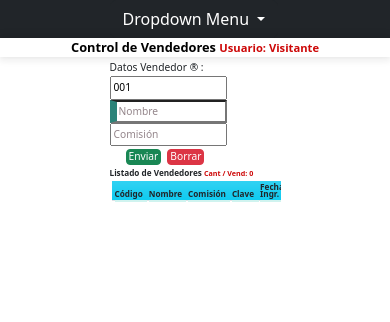
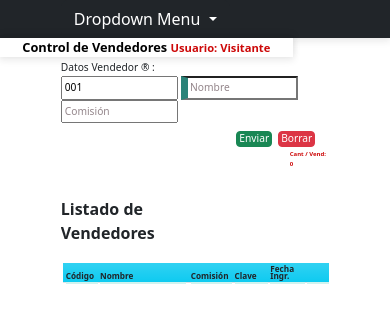
Before and after one commit to RonnieAlvarez/CtrlVendedores, a website with bundled scripts: page html/vendedor.html in a window 390 px wide. Built offline with nearby package versions, Linux system fonts and the light colour scheme; no server answers; a script that the page names is missing.

Commit message:
ajustes 1711 noche

```diff
--- a/css/style.css
+++ b/css/style.css
@@ -41,6 +41,11 @@
 /*   place-content: center; */
   background-position: top;
   background-repeat: no-repeat;
+}
+.currencies {
+  background-image: url(../imgs/foreign-exchange.webp);
+  background-position: top;
+  background-repeat: repeat;
 }
 body {
   background-color: var(--neutral-5);
@@ -232,9 +237,13 @@ justify-content: center;
 align-items: center;
 box-shadow: 0px 3px 7px 1px rgba(0, 0, 0, 0.07),
   0px -3px 7px 1px rgba(0, 0, 0, 0.07);
-
+ background-color: var(--neutral-4);
 }
-
+.fondo{
+  background-color: var(--neutral-4);
+  box-shadow: 0px 3px 7px 1px rgba(0, 0, 0, 0.07),
+  0px -3px 7px 1px rgba(0, 0, 0, 0.07);
+}
 @media (max-width: 600px) {
   .letraPequena{
     font-size: 0.8em;
--- a/html/cotizaciones.html
+++ b/html/cotizaciones.html
@@ -11,9 +11,10 @@
         integrity="sha384-Zenh87qX5JnK2Jl0vWa8Ck2rdkQ2Bzep5IDxbcnCeuOxjzrPF/et3URy9Bv1WTRi" crossorigin="anonymous">
     <link rel="stylesheet" href="../css/cotizaciones-css.css">
     <link rel="stylesheet" href="../css/menu.css">
+    <link rel="shortcut icon" href="./imgs/favicon.ico" type="image/x-icon">
 </head>
 
-<body>
+<body class="currencies">
     <div id="overlay">
         <div class="cv-spinner">
             <span class="spinner"></span>
@@ -43,7 +44,7 @@
         </div>
     </nav>
 
-    <main class="pcontainer d-flex flex-column align-items-center">
+    <main class="pcontainer d-flex flex-column align-items-center fondo w-50">
         <h4>Cotizaciones de Criptomonedas</h4>
         <div >
             <input type="text" id="buscar-pal"> <button id="busca" class="busca ">Buscar</button>
@@ -59,7 +60,7 @@
                     <th>Precio</th>
                 </tr>
             </thead>
-            <tbody id="bdatos">
+            <tbody id="bdatos w-50">
 
             </tbody>
         </table>
--- a/html/vendedor.html
+++ b/html/vendedor.html
@@ -6,7 +6,7 @@
     <meta http-equiv="X-UA-Compatible" content="IE=edge">
     <meta name="viewport" content="width=device-width, initial-scale=1.0">
     <link rel="stylesheet" href="../css/style.css">
-
+    <link rel="shortcut icon" href="./imgs/favicon.ico" type="image/x-icon">
     <link href="https://cdn.jsdelivr.net/npm/bootstrap@5.2.2/dist/css/bootstrap.min.css" rel="stylesheet"
         integrity="sha384-Zenh87qX5JnK2Jl0vWa8Ck2rdkQ2Bzep5IDxbcnCeuOxjzrPF/et3URy9Bv1WTRi" crossorigin="anonymous">
     <script src="https://cdn.jsdelivr.net/npm/popper.js@1.12.9/dist/umd/popper.min.js"></script>
@@ -20,50 +20,56 @@
 
 <body class="letraPequena">
     <nav class="navbar navbar-expand-sm navbar-dark bg-dark m-0 p-0 " id="menuopciones">
-        <div class="container-fluid w-50">
+        <div class="container-fluid w-75">
 
             <div class="dropdown letraPequena">
-            <button class="btn btn-dark dropdown-toggle" type="button" data-bs-toggle="dropdown" aria-expanded="false">
+                <button class="btn btn-dark dropdown-toggle" type="button" data-bs-toggle="dropdown"
+                    aria-expanded="false">
                     Dropdown Menu
                 </button>
                 <ul class="dropdown-menu dropdown-menu-dark">
                     <li><a class="dropdown-item" href="../index.html">Inicio</a></li>
                     <li><a class="dropdown-item active" href="./vendedor.html">Vendedores</a></li>
                     <li><a class="dropdown-item" href="./cotizaciones.html">CryptoMonedas</a></li>
-              <li><hr class="dropdown-divider"></li>
+                    <li>
+                        <hr class="dropdown-divider">
+                    </li>
                     <li><a class="dropdown-item" href="./currency.html">Conversor de Divisas</a></li>
                 </ul>
             </div>
     </nav>
-    <nav class="container navbar m-0 p-0 justify-content-center">
+    <nav class="container navbar m-0 p-0 justify-content-center w-75">
         <span class="nav-brand m-0 p-0 fw-bold " id="encabezausuario">Control de Vendedores</span>
     </nav>
 
-    <main class="container w-50">
+    <main class="container w-75">
         <div class="centert d-flex flex-row justify-content-center">
             <form id="venform" name="venform">
-                <span class="form-title ">Datos Vendedor &#174 : </span><span
-                        id="digitado"></span> <br>
-                <input  type="text" class="datos " required name="codven" id="codven"
-                    placeholder="Codigo ej('001')" onkeyup="saltar(event,'nombreven')" pattern="[1,15]+" autofocus maxlength="3">
-                <input style="text-transform: capitalize;" type="text" class="datos" required
-                    name="nombreven" id="nombreven" onfocus="this.value=''" placeholder="Nombre"
-                    onkeyup="saltar(event,'comisionven')" pattern="[A-Za-z0-9_-]+">
-                <input  type="number" class="datos" required name="comisionven" id="comisionven"
-                    onfocus="this.value=''" placeholder="Comisión" onkeyup="saltar(event,'agregar')" pattern="[1,15]+" maxlength="4"><br>
-                <button type="btn btn-sm button" class="btn btn-success btn-sm agregar me-1 ms-3 " id="agregar"
-                    onkeyup="saltar(event,'nombreven')">Enviar</button><button class="btn btn-danger btn-sm"
-                    type="reset" id="borrar" onkeyup="saltar(event,'nombreven')">Borrar</button><br>
+                <span class="form-title ">Datos Vendedor &#174 : </span><span id="digitado"></span> <br>
+                <input type="text" class="datos " required name="codven" id="codven" placeholder="Codigo ej('001')"
+                    onkeyup="saltar(event,'nombreven')" pattern="[1,15]+" autofocus maxlength="3">
+                <input style="text-transform: capitalize;" type="text" class="datos" required name="nombreven"
+                    id="nombreven" onfocus="this.value=''" placeholder="Nombre" onkeyup="saltar(event,'comisionven')"
+                    pattern="[A-Za-z0-9_-]+">
+                <input type="number" class="datos" required name="comisionven" id="comisionven" onfocus="this.value=''"
+                    placeholder="Comisión" onkeyup="saltar(event,'agregar')" pattern="[1,15]+" maxlength="4"><br>
+                <div class="container d-flex justify-content-end ">
+                    <button type="submit" class="btn btn-success btn-sm agregar me-1 mt-2 ms-3 " id="agregar"
+                        onkeyup="saltar(event,'nombreven')">Enviar</button>
+                    <button class="btn btn-danger btn-sm mt-2" type="reset" id="borrar"
+                        onkeyup="saltar(event,'nombreven')">Borrar</button><br>
+                </div>
             </form>
         </div>
         <div class="table-responsive-sm letraPequena">
             <table id="target1" class="centert container mt-3 table table-striped table-hover ">
-                <div class="d-sm-flex letraPequena">
-                <span class="mt-5 fw-bold">Listado de Vendedores </span> <span class="fw-bold "
-                    id="cantvend"></span>
-                <div class="informacion">
-                    <span class="fecha" id="fecha"></span> <span id="symbol" class="symbol"></span>
-                    <span class="coti" id="coti"></span>
+                <div class="d-sm-flex d-flex  justify-content-center letraPequena">
+                    <p class="mt-5 fw-bold">Listado de Vendedores </p><br>
+                    <div class="informacion d-flex flex-row-reverse justify-content-between">
+                        <span class="fw-bold " id="cantvend"></span>
+                        <span class="fecha me-3" id="fecha"></span>
+                        <span id="symbol" class="symbol me-3"></span>
+                        <span class="coti me-3" id="coti"></span>
                     </div>
                 </div>
                 <thead>
@@ -106,32 +112,33 @@
 
 <script>
     miformulario = document.querySelector('#venform')
-miformulario.codven.addEventListener('keypress', function(e){
-    if (!soloNumeros(event)){
+    miformulario.codven.addEventListener('keypress', function (e) {
+        if (!soloNumeros(event)) {
             event.preventDefault()
         }
     })
-miformulario.comisionven.addEventListener('keypress', function(e){
-    if (!soloNumeros(event)){
+    miformulario.comisionven.addEventListener('keypress', function (e) {
+        if (!soloNumeros(event)) {
             event.preventDefault()
         }
     })
 
-miformulario.nombreven.addEventListener('keypress', function(e){
-    if (!soloLetrasNumeros(e)){
+    miformulario.nombreven.addEventListener('keypress', function (e) {
+        if (!soloLetrasNumeros(e)) {
             e.preventDefault()
         }
     })
-function soloLetrasNumeros(e){
+    function soloLetrasNumeros(e) {
         var key = e.charCode;
         // console.log(key)
         return ((key > 97 || key < 122) && (key > 65 || key < 90) && (key = 45) && (key = 32))
     }
 
-function soloNumeros(e){
+    function soloNumeros(e) {
         var key = e.charCode;
         //console.log(key);
         return key >= 48 && key <= 57;
     }
 </script>
+
 </html>
```
Also changed, not shown: html/currency.html (+2 -2 lines), index.html (+2 -2 lines), imgs/favicon.ico (added), imgs/favicon.jpg (added), imgs/favicon.png (added), imgs/foreign-exchange.webp (added). Lines whose indentation alone changed are shown as unchanged.
